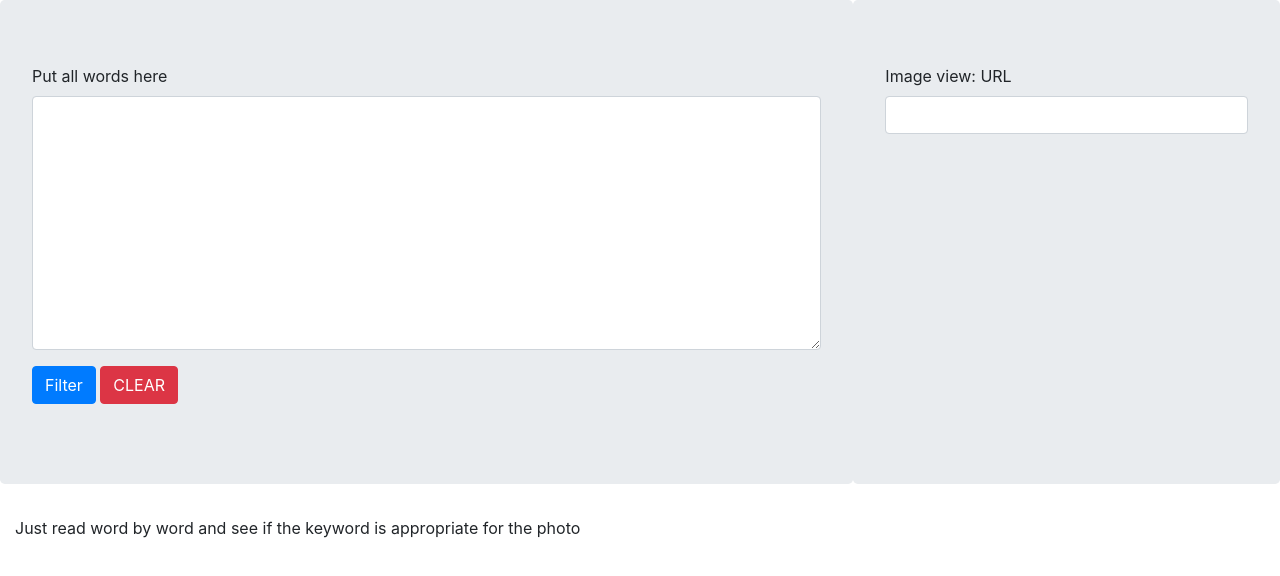
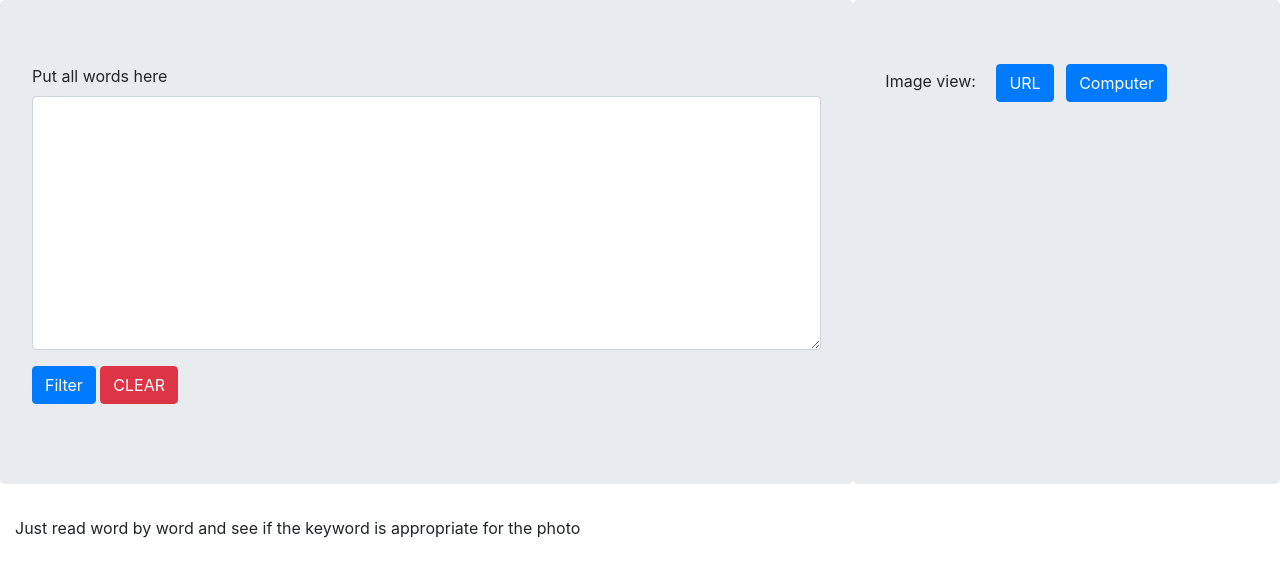
Before and after one commit to pkindalov/RemoveDuplicatedWords, a plain HTML site: page index.html in a window 1280 px wide. Drawn offline with nearby package versions, Linux system fonts and the light colour scheme.

Commit message:
added new button for put url to image or to choose image from the computer

```diff
--- a/index.html
+++ b/index.html
@@ -22,8 +22,10 @@
           </div>
         </div>
         <div class="col-lg-4 col-md-4 col-sm-4 jumbotron">Image view:
-          <label for="imgURL">URL</label>
-          <input type="url" class="form-control" id="imgInput"  />
+          <button class="btn btn-primary ml-3" id="btnAddURL" onclick="showHideURLform();">URL</button>
+          <button class="btn btn-primary ml-2" id="btnBrowseImg" onclick="showHideBrowseImgform();">Computer</button>
+          <input type="url" class="form-control mt-3 invisible" id="imgInput"  />
+          <input type="file" class="form-control mt-3 invisible" id="browseImg"  />
           <div class="mt-4" id="imgContainer"></div>
         </div>
       </div>
```
